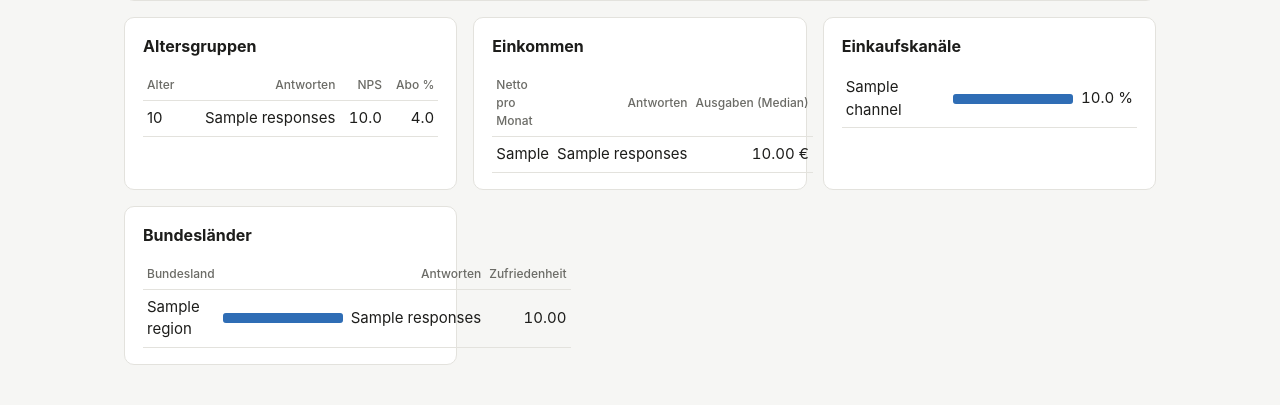
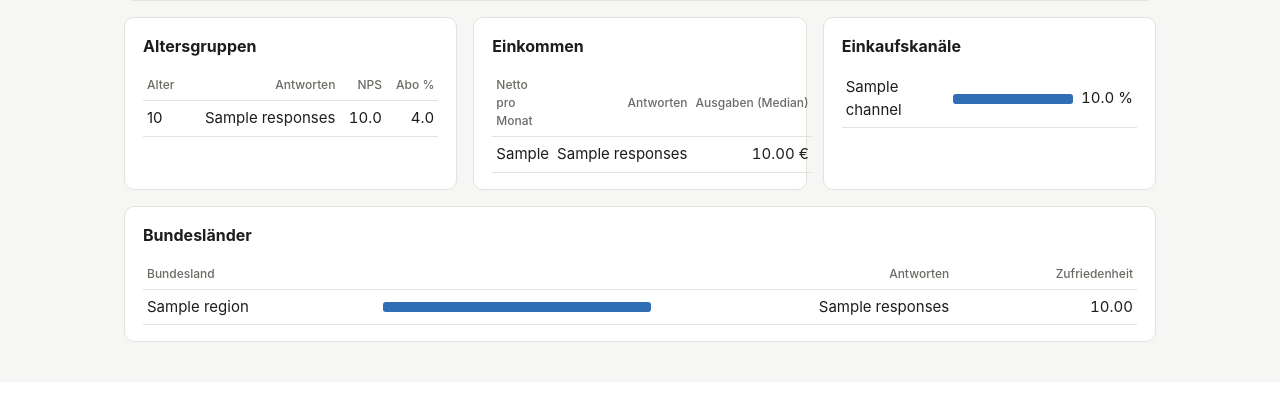
Before and after one commit to wollodev/survey-dashboard, a Django app: template surveys/templates/surveys/dashboard.html in a window 1280 px wide. Shown: the part 732-1137 px from the top of the page. After the commit the page ends 1074 px from the top, so only its background shows below. Run offline with Django 5.2, Linux system fonts and the light colour scheme; the template is opened without the code that fills it: most values are stand-ins (such as "Sample title", 1, 10 or a date in 2020).

Commit message:
Add screenshots to README; give the regions card the full width
The regions table overflowed its narrow grid column on the dashboard.

Co-Authored-By: Claude Opus 5.5 <noreply@anthropic.com>
Claude-Session: https://claude.ai/code/session_01GGnPsLdPJrv9yAnhSD4vF1

```diff
--- a/surveys/static/surveys/style.css
+++ b/surveys/static/surveys/style.css
@@ -30,3 +30,4 @@ td.num, th.num { text-align: right; font-variant-numeric: tabular-nums; white-sp
 a { color: var(--accent); }
 code { background: #efeee9; padding: 1px 5px; border-radius: 4px; }
 .stack { margin-bottom: 16px; }
+.wide { grid-column: 1 / -1; }
--- a/surveys/templates/surveys/dashboard.html
+++ b/surveys/templates/surveys/dashboard.html
@@ -106,7 +106,7 @@
       </table>
     </div>
 
-    <div class="card">
+    <div class="card wide">
       <h2>Bundesländer</h2>
       <table>
         <tr><th>Bundesland</th><th></th><th class="num">Antworten</th><th class="num">Zufriedenheit</th></tr>
```
Also changed, not shown: README.md, surveys/importer.py (added), 3 other files.
